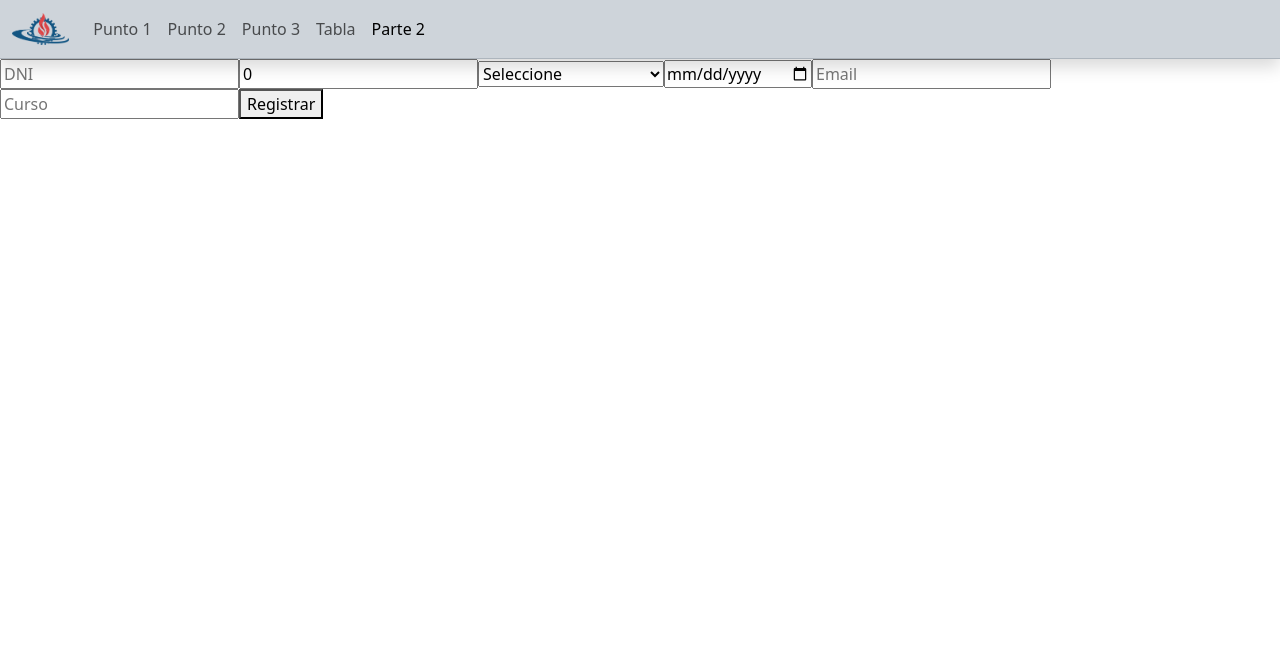
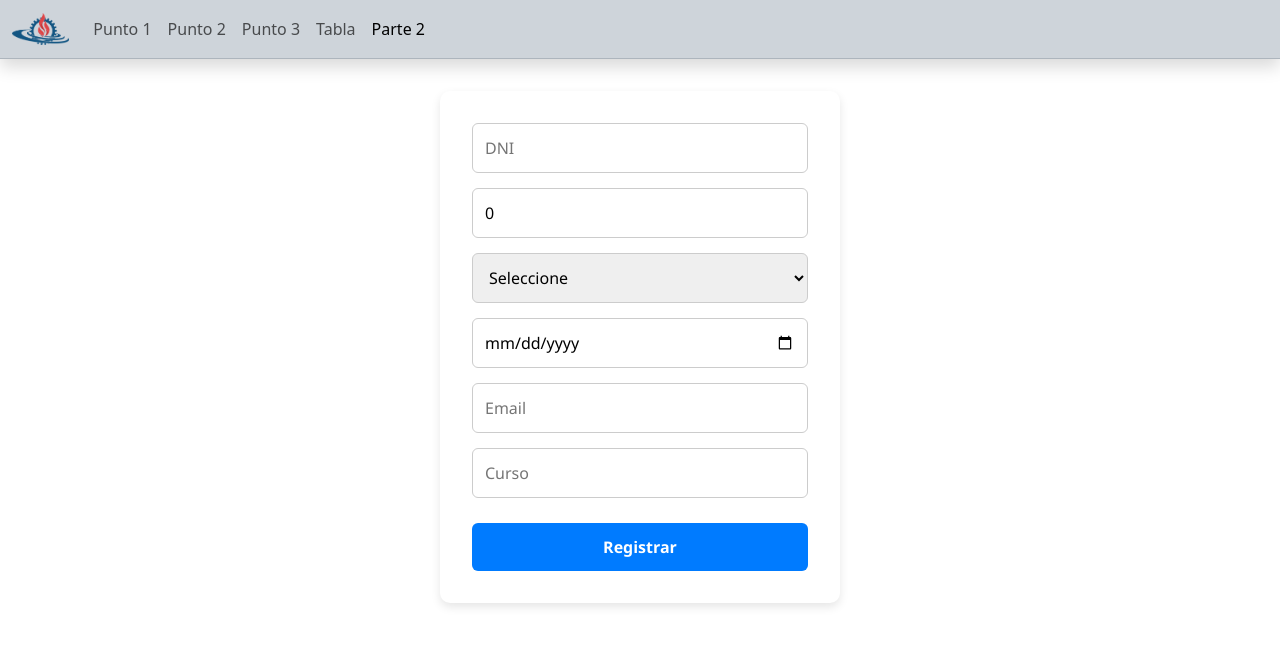
Before and after one commit to MintBlue06/angular-unju-practica, an Angular app: page /parte2 in a window 1280 px wide. Shown: the top 646 px of the page. Built offline with nearby package versions, Linux system fonts and the light colour scheme.

Commit message:
agregando estilo

```diff
--- a/src/app/components/parte2/parte2.css
+++ b/src/app/components/parte2/parte2.css
@@ -0,0 +1,52 @@
+form {
+  max-width: 400px;
+  margin: 2rem auto;
+  padding: 2rem;
+  background-color: #ffffff;
+  border-radius: 10px;
+  box-shadow: 0 4px 10px rgba(0, 0, 0, 0.1);
+  display: flex;
+  flex-direction: column;
+  gap: 15px;
+  font-family: 'Segoe UI', Tahoma, Geneva, Verdana, sans-serif;
+}
+
+input, select {
+  width: 100%;
+  padding: 12px;
+  border: 1px solid #ccc;
+  border-radius: 6px;
+  font-size: 1rem;
+  box-sizing: border-box;
+  transition: border-color 0.3s ease;
+}
+
+input:focus, select:focus {
+  border-color: #007bff;
+  outline: none;
+}
+
+label {
+  font-size: 1.2rem;
+  font-weight: bold;
+  color: #28a745;
+  text-align: center;
+  margin-top: 10px;
+}
+
+button {
+  padding: 12px;
+  background-color: #007bff;
+  color: white;
+  border: none;
+  border-radius: 6px;
+  font-size: 1rem;
+  font-weight: bold;
+  cursor: pointer;
+  transition: background-color 0.3s ease;
+  margin-top: 10px;
+}
+
+button:hover {
+  background-color: #0056b3;
+}
--- a/src/app/components/parte2/tabla/tabla.css
+++ b/src/app/components/parte2/tabla/tabla.css
@@ -1 +1,17 @@
-/* Estilos para el componente */
+
+/* Un leve efecto de elevación para la tarjeta de resumen al pasar el mouse */
+.card {
+  transition: transform 0.3s ease, box-shadow 0.3s ease;
+  border: none;
+  box-shadow: 0 2px 5px rgba(0,0,0,0.05);
+}
+
+.card:hover {
+  transform: translateY(-3px);
+  box-shadow: 0 5px 15px rgba(0,0,0,0.1);
+}
+
+/* Transición suave para las filas de la tabla */
+tbody tr {
+  transition: background-color 0.2s ease;
+}
```
